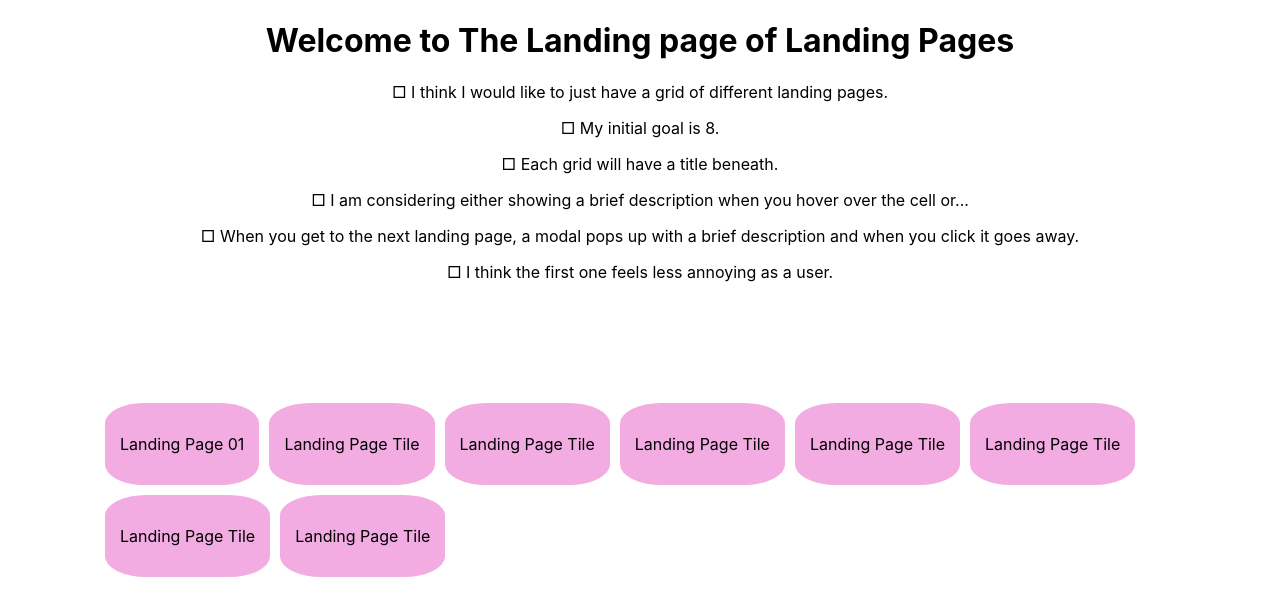
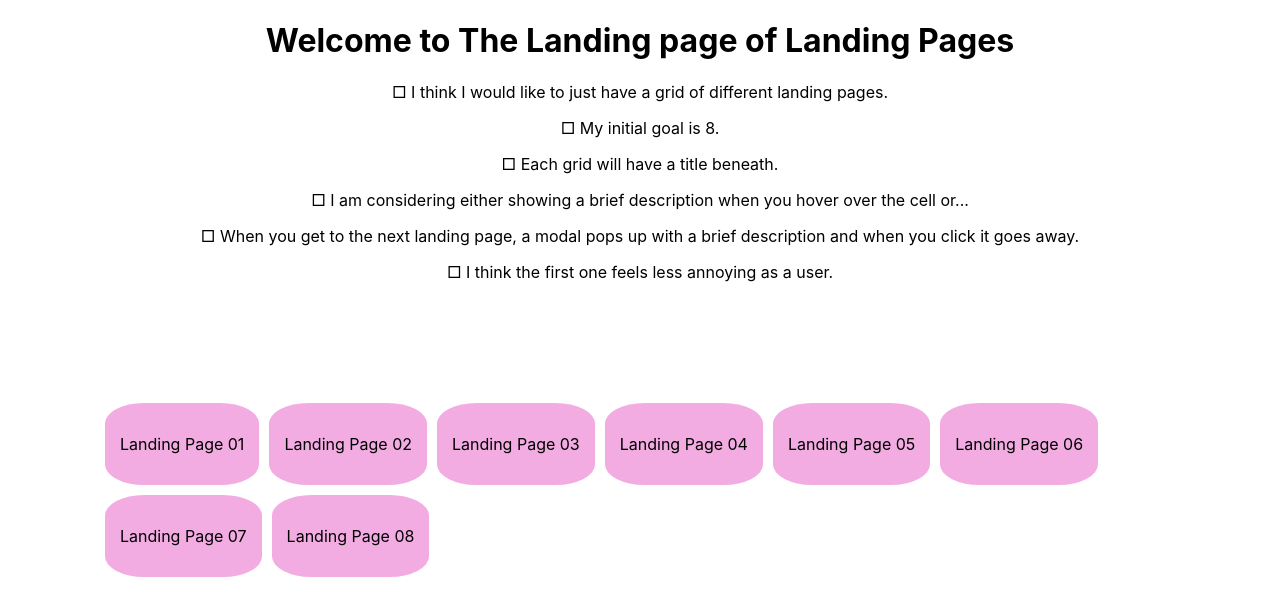
Before and after one commit to jhalton/landing-pages, a React (Create React App) app in the folder landing-pages/: page / in a window 1280 px wide. Shown: the top 616 px of the page. Built offline with nearby package versions, Linux system fonts and the light colour scheme.

Commit message:
Changed the rest of the tiles to take the pages components rather than just the tile components

```diff
--- a/landing-pages/src/App.js
+++ b/landing-pages/src/App.js
@@ -1,6 +1,12 @@
 import "./App.css";
 import LandingPageOne from "./components/01LandingPage";
-import LandingPageTile from "./components/LandingPageTile";
+import LandingPageTwo from "./components/02LandingPage";
+import LandingPageThree from "./components/03LandingPage";
+import LandingPageFour from "./components/04LandingPage";
+import LandingPageFive from "./components/05LandingPage";
+import LandingPageSix from "./components/06LandingPage";
+import LandingPageSeven from "./components/07LandingPage";
+import LandingPageEight from "./components/08LandingPage";
 
 function App() {
   return (
@@ -26,25 +32,25 @@ function App() {
             <LandingPageOne />
           </li>
           <li className="LandingPageTile">
-            <LandingPageTile />
+            <LandingPageTwo />
           </li>
           <li className="LandingPageTile">
-            <LandingPageTile />
+            <LandingPageThree />
           </li>
           <li className="LandingPageTile">
-            <LandingPageTile />
+            <LandingPageFour />
           </li>
           <li className="LandingPageTile">
-            <LandingPageTile />
+            <LandingPageFive />
           </li>
           <li className="LandingPageTile">
-            <LandingPageTile />
+            <LandingPageSix />
           </li>
           <li className="LandingPageTile">
-            <LandingPageTile />
+            <LandingPageSeven />
           </li>
           <li className="LandingPageTile">
-            <LandingPageTile />
+            <LandingPageEight />
           </li>
         </ul>
       </div>
--- a/landing-pages/src/components/02LandingPage/index.js
+++ b/landing-pages/src/components/02LandingPage/index.js
@@ -1,9 +1,13 @@
 import React from "react";
+import LandingPageTile from "../LandingPageTile";
 
 const LandingPageTwo = () => {
+  const title = "Landing Page 02";
+  const screenshot = "";
+  const description = "";
   return (
     <div>
-      <h1>02 Landing Page</h1>
+      <LandingPageTile title={title} />
     </div>
   );
 };
--- a/landing-pages/src/components/03LandingPage/index.js
+++ b/landing-pages/src/components/03LandingPage/index.js
@@ -1,9 +1,13 @@
 import React from "react";
+import LandingPageTile from "../LandingPageTile";
 
 const LandingPageThree = () => {
+  const title = "Landing Page 03";
+  const screenshot = "";
+  const description = "";
   return (
     <div>
-      <h1>03 Landing Page</h1>
+      <LandingPageTile title={title} />
     </div>
   );
 };
--- a/landing-pages/src/components/04LandingPage/index.js
+++ b/landing-pages/src/components/04LandingPage/index.js
@@ -1,9 +1,13 @@
 import React from "react";
+import LandingPageTile from "../LandingPageTile";
 
 const LandingPageFour = () => {
+  const title = "Landing Page 04";
+  const screenshot = "";
+  const description = "";
   return (
     <div>
-      <h1>04 Landing Page</h1>
+      <LandingPageTile title={title} />
     </div>
   );
 };
--- a/landing-pages/src/components/05LandingPage/index.js
+++ b/landing-pages/src/components/05LandingPage/index.js
@@ -1,9 +1,13 @@
 import React from "react";
+import LandingPageTile from "../LandingPageTile";
 
 const LandingPageFive = () => {
+  const title = "Landing Page 05";
+  const screenshot = "";
+  const description = "";
   return (
     <div>
-      <h1>05 Landing Page</h1>
+      <LandingPageTile title={title} />
     </div>
   );
 };
--- a/landing-pages/src/components/06LandingPage/index.js
+++ b/landing-pages/src/components/06LandingPage/index.js
@@ -1,9 +1,13 @@
 import React from "react";
+import LandingPageTile from "../LandingPageTile";
 
 const LandingPageSix = () => {
+  const title = "Landing Page 06";
+  const screenshot = "";
+  const description = "";
   return (
     <div>
-      <h1>06 Landing Page</h1>
+      <LandingPageTile title={title} />
     </div>
   );
 };
--- a/landing-pages/src/components/07LandingPage/index.js
+++ b/landing-pages/src/components/07LandingPage/index.js
@@ -1,9 +1,13 @@
 import React from "react";
+import LandingPageTile from "../LandingPageTile";
 
 const LandingPageSeven = () => {
+  const title = "Landing Page 07";
+  const screenshot = "";
+  const description = "";
   return (
     <div>
-      <h1>07 Landing Page</h1>
+      <LandingPageTile title={title} />
     </div>
   );
 };
--- a/landing-pages/src/components/08LandingPage/index.js
+++ b/landing-pages/src/components/08LandingPage/index.js
@@ -1,9 +1,13 @@
 import React from "react";
+import LandingPageTile from "../LandingPageTile";
 
 const LandingPageEight = () => {
+  const title = "Landing Page 08";
+  const screenshot = "";
+  const description = "";
   return (
     <div>
-      <h1>08 Landing Page</h1>
+      <LandingPageTile title={title} />
     </div>
   );
 };
```
